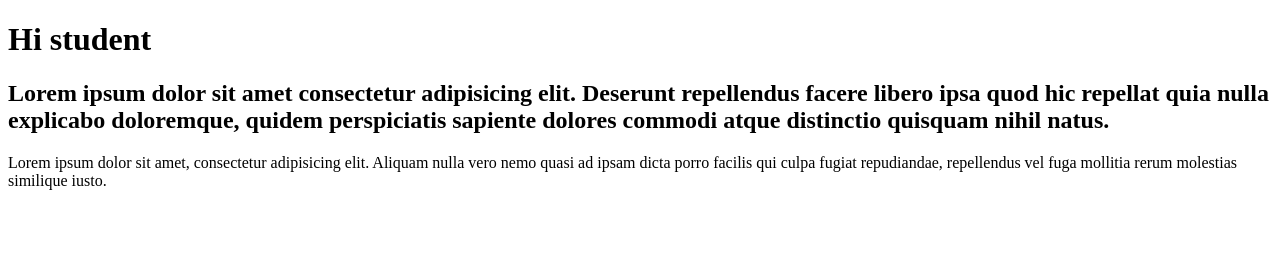
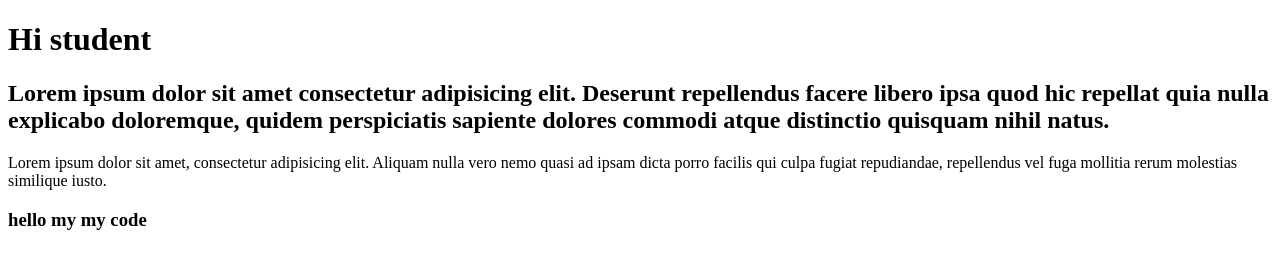
Before and after one commit to hari-123498/hello, a plain HTML site: page index.html in a window 1280 px wide. Drawn offline with Linux system fonts and the light colour scheme.

Commit message:
Update index.html

```diff
--- a/index.html
+++ b/index.html
@@ -18,5 +18,6 @@
       vero nemo quasi ad ipsam dicta porro facilis qui culpa fugiat repudiandae,
       repellendus vel fuga mollitia rerum molestias similique iusto.
     </p>
+  <h3>hello my my code</h3>
   </body>
 </html>
```
